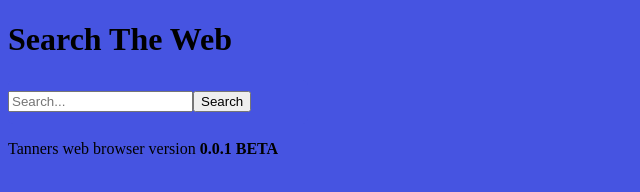
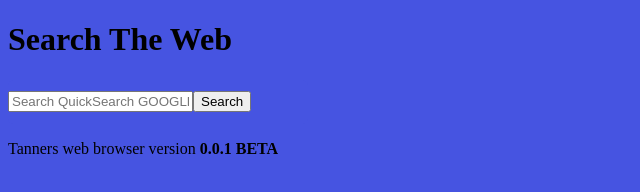
Before and after one commit to QuickMash/search, a plain HTML site: page index.html in a window 1280 px wide. Shown: the whole page, without its empty margins (0-640 px from the left). Drawn offline with Linux system fonts and the light colour scheme.

Commit message:
Update index.html

```diff
--- a/index.html
+++ b/index.html
@@ -21,7 +21,7 @@
 </style>
 <h1>Search The Web</h1>
 <form id="form">
-  <input type="search" id="query" name="q" placeholder="Search...">
+  <input type=”search” placeholder="Search QuickSearch GOOGLE">
   <button onclick="MyFunction()">Search</button>
 </form>
 <footer>
```
